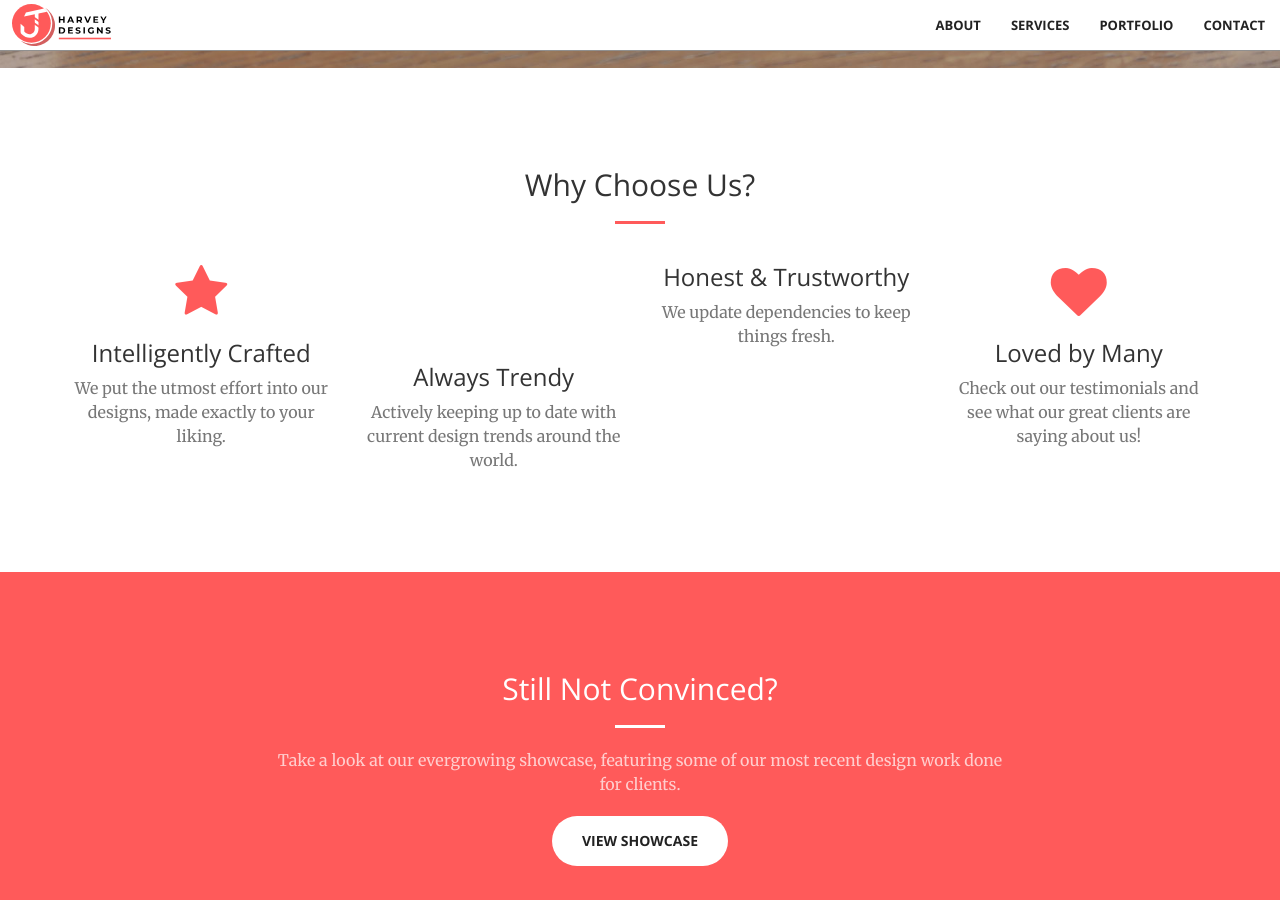
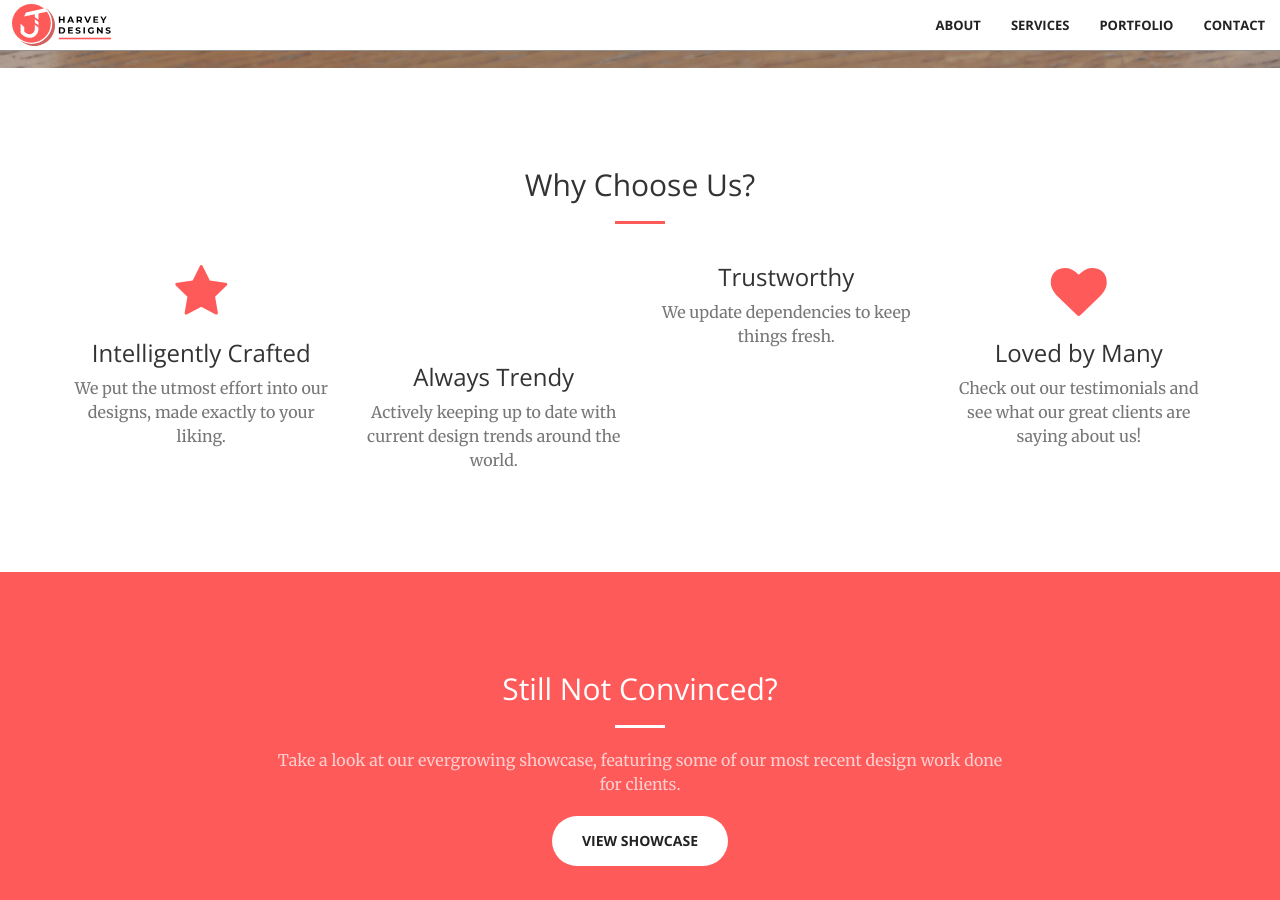
Before and after one commit to jeremiahh1198/jharveydesigns, a Jekyll site: the page built from index.html, in a window 1280 px wide and 900 px high, scrolled down 883 px. Built offline with Jekyll 4.4.1, drawn with Linux system fonts in a browser that asks for light colours; nearby versions of some CDN libraries.

Commit message:
Update services.html

```diff
--- a/_includes/services.html
+++ b/_includes/services.html
@@ -26,7 +26,7 @@
             <div class="col-lg-3 col-md-6 text-center">
                 <div class="service-box">
                     <i class="fas fa-4x fa-handshake wow bounceIn text-primary" data-wow-delay=".2s"></i>
-                    <h3>Honest & Trustworthy</h3>
+                    <h3>Trustworthy</h3>
                     <p class="text-muted">We update dependencies to keep things fresh.</p>
                 </div>
             </div>
```
